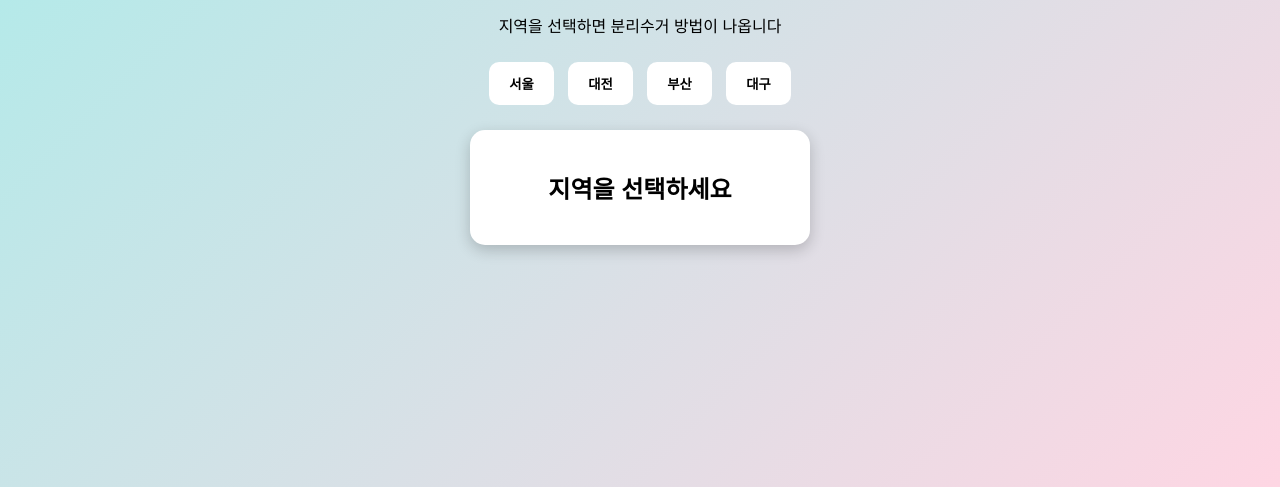
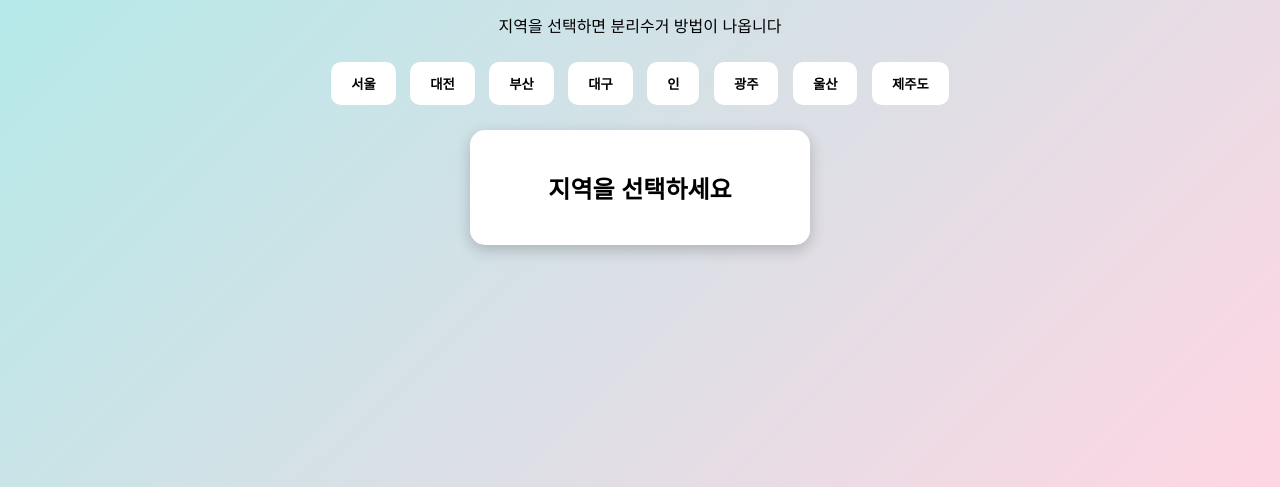
Before and after one commit to clearycloud/projectB, a plain HTML site: page index.html in a window 1280 px wide. Shown: the part 313-800 px from the top of the page. Drawn offline with Linux system fonts and the light colour scheme.

Commit message:
Update index.html

```diff
--- a/index.html
+++ b/index.html
@@ -20,6 +20,10 @@
       <button onclick="showInfo('대전')">대전</button>
       <button onclick="showInfo('부산')">부산</button>
       <button onclick="showInfo('대구')">대구</button>
+      <button onclick="showInfo('인천')">인</button>
+      <button onclick="showInfo('광주')">광주</button>
+      <button onclick="showInfo('울산')">울산</button>
+      <button onclick="showInfo('제주도')">제주도</button>
 
     </div>
 
```
